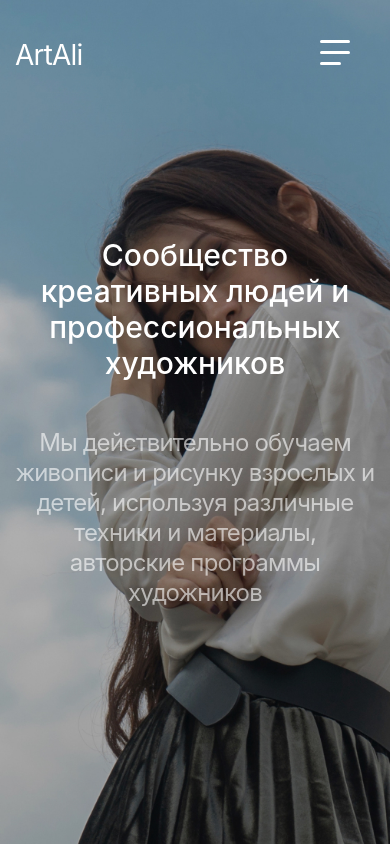
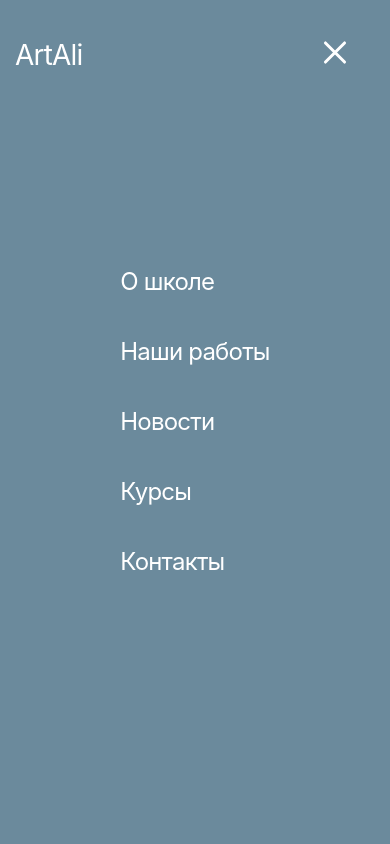
Before and after one commit to Unleashed97/artali, a website with bundled scripts: page src/index.html in a window 390 px wide. Both pictures are taken after a click on the button 335 px from the left and 52 px from the top of the page. Shown: the top 844 px of the page. Built offline with nearby package versions, Linux system fonts and the light colour scheme; files whose address does not match are found by name.

Commit message:
feat: add burger nav

```diff
--- a/src/js/modules/functions.js
+++ b/src/js/modules/functions.js
@@ -0,0 +1,10 @@
+export const handleBurgerMenu = () => {
+    const burgerBtn = document.querySelector('.burger')
+    const nav = document.querySelector('.nav--header')
+
+    burgerBtn.addEventListener('click', () => {
+        burgerBtn.classList.toggle('active')
+        nav.classList.toggle('active')
+        document.body.classList.toggle('fixed')
+    })
+}
--- a/src/js/script.js
+++ b/src/js/script.js
@@ -1,2 +1,3 @@
 import * as customFunctions from './modules/functions.js'
+customFunctions.handleBurgerMenu()
 // vendors
--- a/src/scss/components/burger.scss
+++ b/src/scss/components/burger.scss
@@ -19,10 +19,6 @@
     }
 
     &.active {
-        .burger__item {
-            background-color: $colors-blue;
-        }
-
         .burger__item:nth-child(1) {
             transform: translateY(11px) rotate(45deg);
         }
--- a/src/scss/components/footer.scss
+++ b/src/scss/components/footer.scss
@@ -19,6 +19,7 @@
             display: flex;
             flex-direction: column;
             align-items: flex-start;
+            gap: 20px;
 
             padding: 30px 0 30px;
         }
--- a/src/scss/components/header.scss
+++ b/src/scss/components/header.scss
@@ -3,7 +3,7 @@
     top: 0;
     left: 0;
     right: 0;
-    z-index: 2;
+    z-index: 1;
 
     &--black {
         .header__inner {
@@ -12,6 +12,10 @@
 
         .burger__item {
             background-color: $colors-secondary;
+        }
+
+        .nav.active {
+            background-color: $colors-primary;
         }
     }
 
@@ -23,4 +27,9 @@
 
         color: $colors-primary;
     }
+
+    &__logo {
+        position: relative;
+        z-index: 10;
+    }
 }
--- a/src/scss/components/nav.scss
+++ b/src/scss/components/nav.scss
@@ -7,28 +7,30 @@
 
     &--footer {
         .nav__list {
-            @media (max-width: $md) {
+            @media (max-width: $sm) {
                 flex-direction: column;
-            }
-        }
-
-        .nav__item {
-            @media (max-width: $lg) {
-                padding: 20px 20px;
-            }
-
-            @media (max-width: $sm) {
-                padding: 20px 20px 20px 0;
+                gap: 20px;
             }
         }
     }
     &__list {
         display: flex;
-        // gap: 69px;
+        gap: 69px;
+
+        @media (max-width: $lg) {
+            gap: 40px;
+        }
+
+        @media (max-width: $md) {
+            flex-direction: column;
+            // gap: 40px;
+        }
     }
 
     &__item {
-        padding: 20px 35px;
+        font-size: 20px;
+        line-height: 30px;
+        letter-spacing: -0.8px;
     }
     &__link {
         display: block;
@@ -41,6 +43,25 @@
     }
 
     &.active {
-        display: none;
+        position: absolute;
+        inset: 0;
+        z-index: 5;
+
+        display: flex;
+        height: 100vh;
+
+        flex-direction: column;
+        align-items: center;
+        justify-content: center;
+
+        background-color: #6b8a9c;
+
+        .nav__list {
+            flex-direction: column;
+        }
+
+        .nav__item {
+            font-size: 24px;
+        }
     }
 }
--- a/src/scss/style.scss
+++ b/src/scss/style.scss
@@ -47,6 +47,10 @@ img {
     height: auto;
 }
 
+.fixed {
+    position: fixed;
+}
+
 // components
 @import 'components/header.scss';
 @import 'components/logo.scss';
```
Also changed, not shown: dist/css/style.min.css, dist/js/script.min.js.
